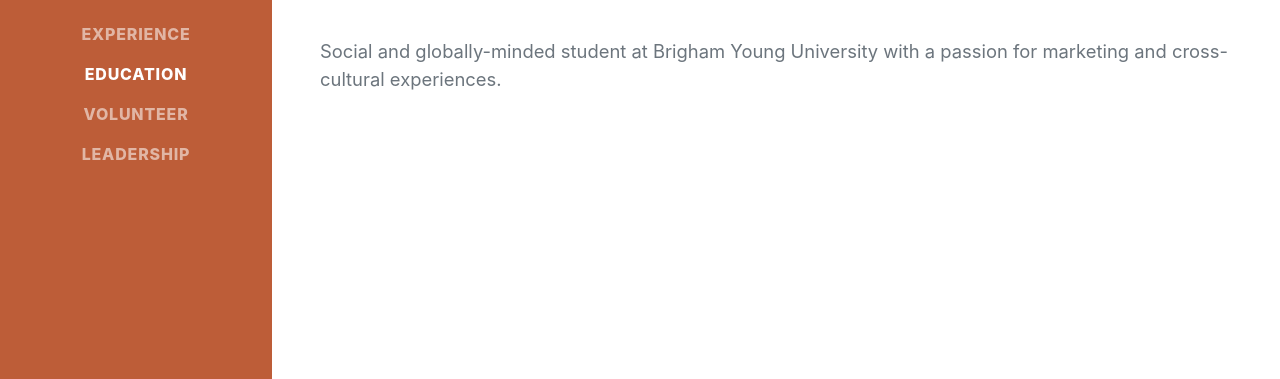
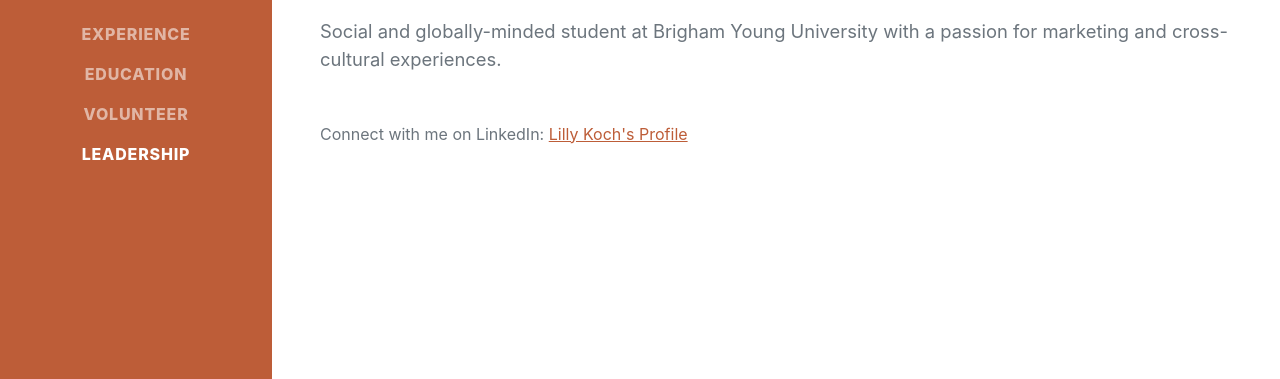
Before and after one commit to lillykoch/inprogressfinalproject201, a plain HTML site: page resume.html in a window 1280 px wide. Shown: the part 418-797 px from the top of the page. Drawn offline with nearby package versions, Linux system fonts and the light colour scheme; a web font is replaced by a local one.

Commit message:
Add files via upload

```diff
--- a/css/customcss.css
+++ b/css/customcss.css
@@ -5,3 +5,72 @@ h1{
 text-primary{
     color:black
 }
+
+:root {
+  --bs-blue: #0d6efd;
+  --bs-indigo: #6610f2;
+  --bs-purple: #6f42c1;
+  --bs-pink: #d63384;
+  --bs-red: #dc3545;
+  --bs-orange: #bd5d38;
+  --bs-yellow: #ffc107;
+  --bs-green: #198754;
+  --bs-teal: #20c997;
+  --bs-cyan: #0dcaf0;
+  --bs-black: #000;
+  --bs-white: #fff;
+  --bs-gray: #6c757d;
+  --bs-gray-dark: #343a40;
+  --bs-gray-100: #f8f9fa;
+  --bs-gray-200: #e9ecef;
+  --bs-gray-300: #dee2e6;
+  --bs-gray-400: #ced4da;
+  --bs-gray-500: #adb5bd;
+  --bs-gray-600: #6c757d;
+  --bs-gray-700: #495057;
+  --bs-gray-800: #343a40;
+  --bs-gray-900: #212529;
+  --bs-primary: #bd5d38;
+  --bs-secondary: #6c757d;
+  --bs-success: #198754;
+  --bs-info: #0dcaf0;
+  --bs-warning: #ffc107;
+  --bs-danger: #dc3545;
+  --bs-light: #f8f9fa;
+  --bs-dark: #212529;
+  --bs-primary-rgb: 189, 93, 56;
+  --bs-secondary-rgb: 108, 117, 125;
+  --bs-success-rgb: 25, 135, 84;
+  --bs-info-rgb: 13, 202, 240;
+  --bs-warning-rgb: 255, 193, 7;
+  --bs-danger-rgb: 220, 53, 69;
+  --bs-light-rgb: 248, 249, 250;
+  --bs-dark-rgb: 33, 37, 41;
+  --bs-white-rgb: 255, 255, 255;
+  --bs-black-rgb: 0, 0, 0;
+  --bs-body-color-rgb: 33, 37, 41;
+  --bs-body-bg-rgb: 255, 255, 255;
+  --bs-font-sans-serif: system-ui, -apple-system, "Segoe UI", Roboto, "Helvetica Neue", "Noto Sans", "Liberation Sans", Arial, sans-serif, "Apple Color Emoji", "Segoe UI Emoji", "Segoe UI Symbol", "Noto Color Emoji";
+  --bs-font-monospace: SFMono-Regular, Menlo, Monaco, Consolas, "Liberation Mono", "Courier New", monospace;
+  --bs-gradient: linear-gradient(180deg, rgba(255, 255, 255, 0.15), rgba(255, 255, 255, 0));
+  --bs-body-font-family: Muli, -apple-system, BlinkMacSystemFont, Segoe UI, Roboto, Helvetica Neue, Arial, sans-serif, Apple Color Emoji, Segoe UI Emoji, Segoe UI Symbol, Noto Color Emoji;
+  --bs-body-font-size: 1rem;
+  --bs-body-font-weight: 400;
+  --bs-body-line-height: 1.5;
+  --bs-body-color: #212529;
+  --bs-body-bg: #fff;
+  --bs-border-width: 1px;
+  --bs-border-style: solid;
+  --bs-border-color: #dee2e6;
+  --bs-border-color-translucent: rgba(0, 0, 0, 0.175);
+  --bs-border-radius: 0.375rem;
+  --bs-border-radius-sm: 0.25rem;
+  --bs-border-radius-lg: 0.5rem;
+  --bs-border-radius-xl: 1rem;
+  --bs-border-radius-2xl: 2rem;
+  --bs-border-radius-pill: 50rem;
+  --bs-link-color: #bd5d38;
+  --bs-link-hover-color: #974a2d;
+  --bs-code-color: #d63384;
+  --bs-highlight-bg: #fff3cd;
+}
--- a/resume.html
+++ b/resume.html
@@ -5,7 +5,7 @@
         <meta name="viewport" content="width=device-width, initial-scale=1, shrink-to-fit=no" />
         <meta name="description" content="" />
         <meta name="author" content="" />
-        <title>Resume - Start Bootstrap Theme</title>
+        <title>Lilly's Resume</title>
         <link rel="icon" type="image/x-icon" href="assets/img/favicon.ico" />
         <!-- Font Awesome icons (free version)-->
         <script src="https://use.fontawesome.com/releases/v6.3.0/js/all.js" crossorigin="anonymous"></script>
@@ -20,7 +20,7 @@
         <!-- Navigation-->
         <nav class="navbar navbar-expand-lg navbar-dark bg-primary fixed-top" id="sideNav">
             <a class="navbar-brand js-scroll-trigger" href="#page-top">
-                <span class="d-block d-lg-none">Clarence Taylor</span>
+                <span class="d-block d-lg-none">Lilly Koch</span>
                 <span class="d-none d-lg-block"><img class="img-fluid img-profile rounded-circle mx-auto mb-2" src="assets/img/profilepic.JPG" alt="..." /></span>
             </a>
             <button class="navbar-toggler" type="button" data-bs-toggle="collapse" data-bs-target="#navbarResponsive" aria-controls="navbarResponsive" aria-expanded="false" aria-label="Toggle navigation"><span class="navbar-toggler-icon"></span></button>
@@ -48,8 +48,11 @@
                         <a href="mailto:name@email.com">lillyfkoch@gmail.com</a>
                     </div>
                     <p class="lead mb-5">Social and globally-minded student at Brigham Young University with a passion for marketing and cross-cultural experiences.</p>
-                    </div>
+                    <p>Connect with me on LinkedIn: <a href="https://www.linkedin.com/in/lillykoch" target="_blank">Lilly Koch's Profile</a></p>
+
                 </div>
+                </div>
+
             </section>
             <hr class="m-0" />
             <!-- Experience-->
@@ -114,7 +117,7 @@
             </section>
             <hr class="m-0" />
             <!-- Skills-->
-            <section class="resume-section" id="Volunteer">
+            <section class="resume-section" id="volunteer">
                 <div class="resume-section-content">
                     <h2 class="mb-5">Volunteer</h2>
                     <div class="d-flex flex-column flex-md-row justify-content-between mb-5">
@@ -151,7 +154,7 @@
 
 
             <!-- Interests-->
-            <section class="resume-section" id="Leadership">
+            <section class="resume-section" id="leadership">
                 <div class="resume-section-content">
                     <h2 class="mb-5">Leadership</h2>
                     <div class="d-flex flex-column flex-md-row justify-content-between mb-5">
```
Also changed, not shown: css/styles/styles.css (+64 -1 lines), html/aiwebapp.html (+3 -1 lines), html/scratch.html (+1 -1 lines), index.html (+13 -10 lines).
